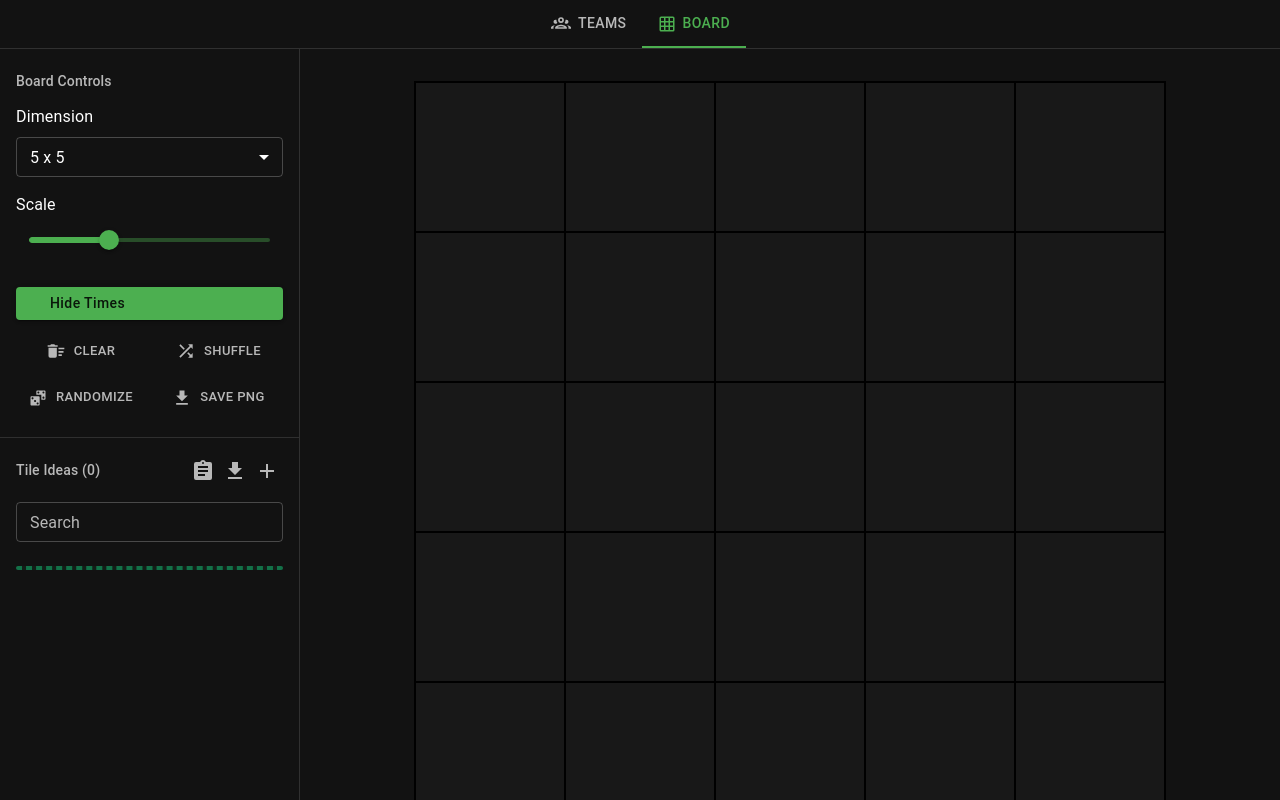
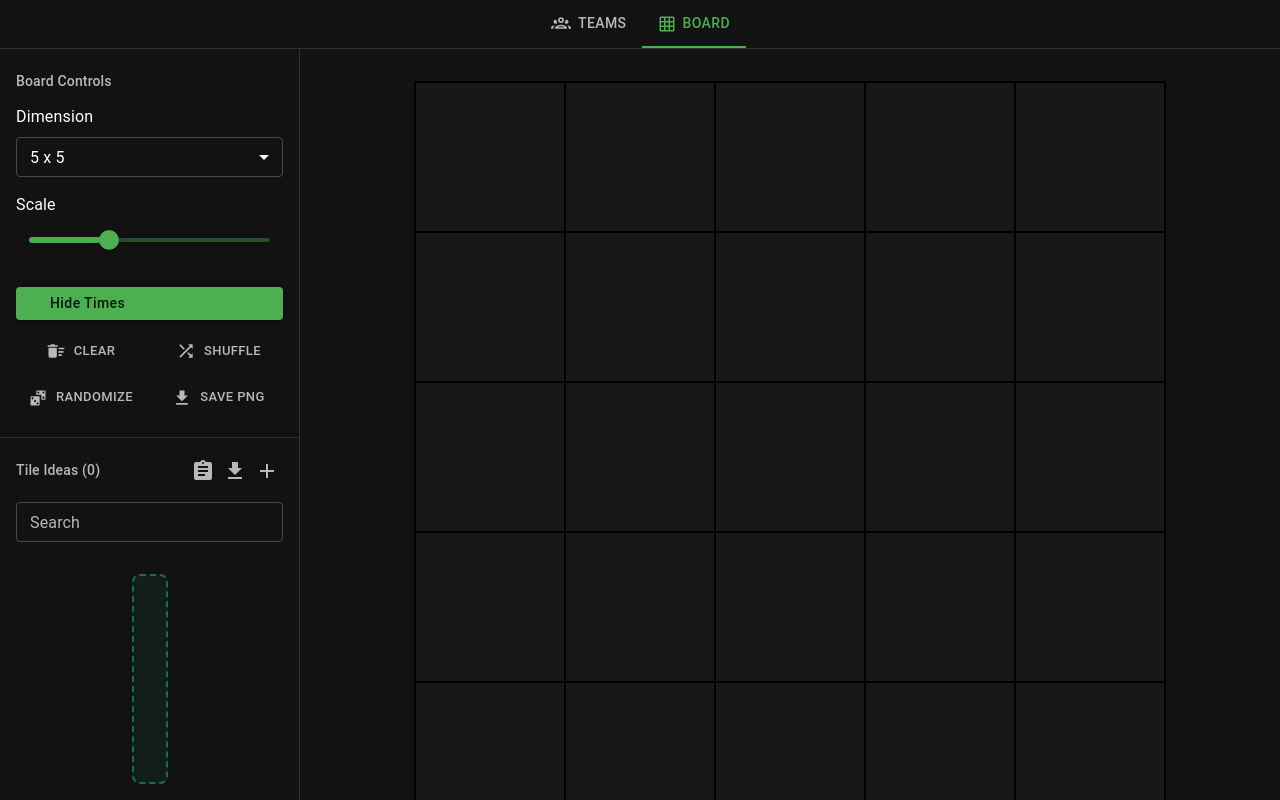
Before and after one commit to juicedjugs/bingo, a React (Vite) app: page / in a window 1280 px wide. Both pictures are taken after a click on the tab "BOARD". Built offline with nearby package versions, Linux system fonts and the light colour scheme; some icons are missing.

Commit message:
scroll change

```diff
--- a/src/components/sidebar/TileIdeasList.tsx
+++ b/src/components/sidebar/TileIdeasList.tsx
@@ -1,4 +1,4 @@
-import { Box } from "@mui/material";
+import { Box, ListItem } from "@mui/material";
 import type { TileIdea } from "../../state";
 import TileIdeaItem from "./TileIdeaItem";
 import UnassignDroppable from "./TileIdeasUnassignDroppable";
@@ -9,18 +9,29 @@ interface TileIdeasListProps {
 
 const TileIdeasList = ({ filteredTileIdeas }: TileIdeasListProps) => {
   return (
+    <ListItem
+      sx={{
+        display: "flex",
+        flexDirection: "column",
+        px: 0,
+        flex: 1,
+        minHeight: 0,
+      }}>
       <UnassignDroppable>
         <Box
           sx={{
-          flex: 1,
+            height: "100%",
+            overflowY: "auto",
             px: 2,
-          overflowY: "auto",
           }}>
+          <Box>
             {filteredTileIdeas.map((tileIdea: TileIdea, idx: number) => (
               <TileIdeaItem key={tileIdea.id} tileIdea={tileIdea} idx={idx} />
             ))}
           </Box>
+        </Box>
       </UnassignDroppable>
+    </ListItem>
   );
 };
 
--- a/src/components/sidebar/TileIdeasUnassignDroppable.tsx
+++ b/src/components/sidebar/TileIdeasUnassignDroppable.tsx
@@ -25,6 +25,9 @@ const UnassignDroppable = ({ children }: UnassignDroppableProps) => {
         transition: "all 0.2s",
         position: "relative",
         margin: "0 16px",
+        flex: 1,
+        minHeight: 0,
+        overflow: "hidden",
       }}>
       {children}
       {shouldShowOver && (
```
Lines whose indentation alone changed are shown as unchanged.
